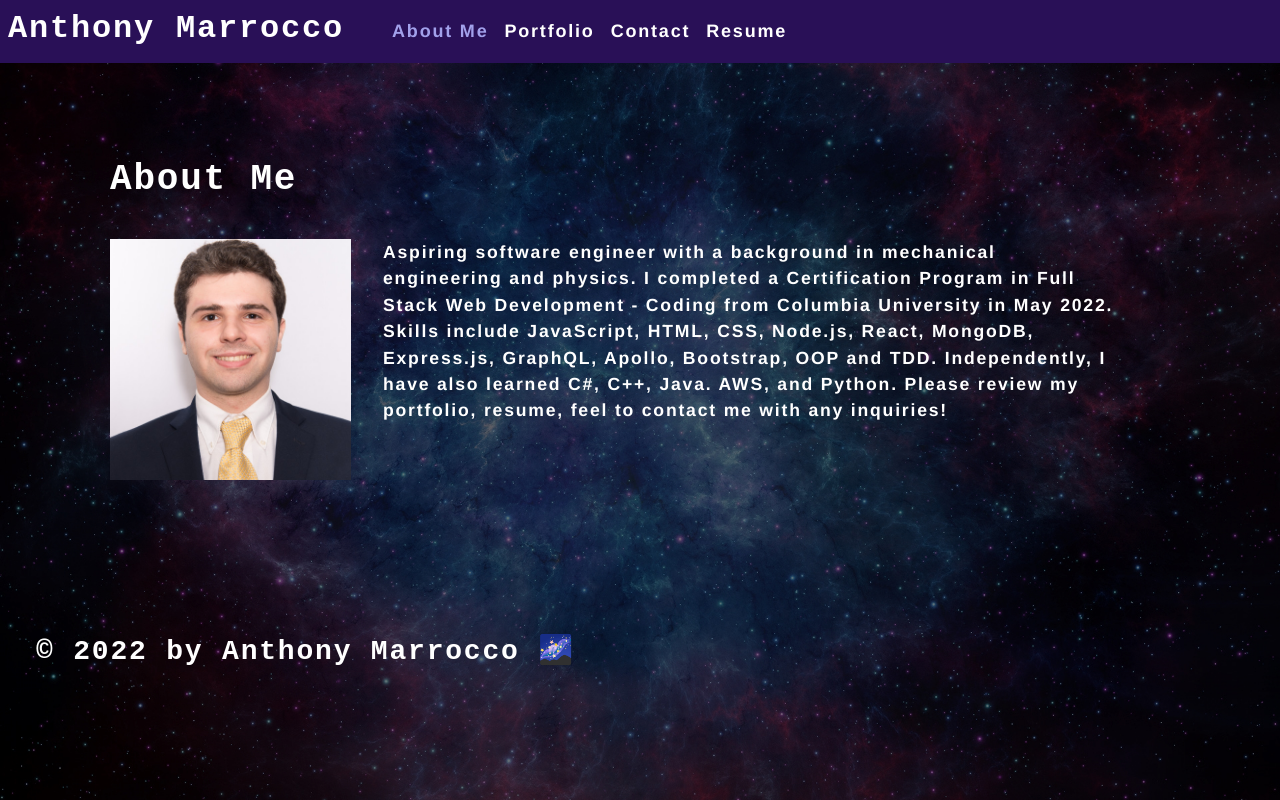
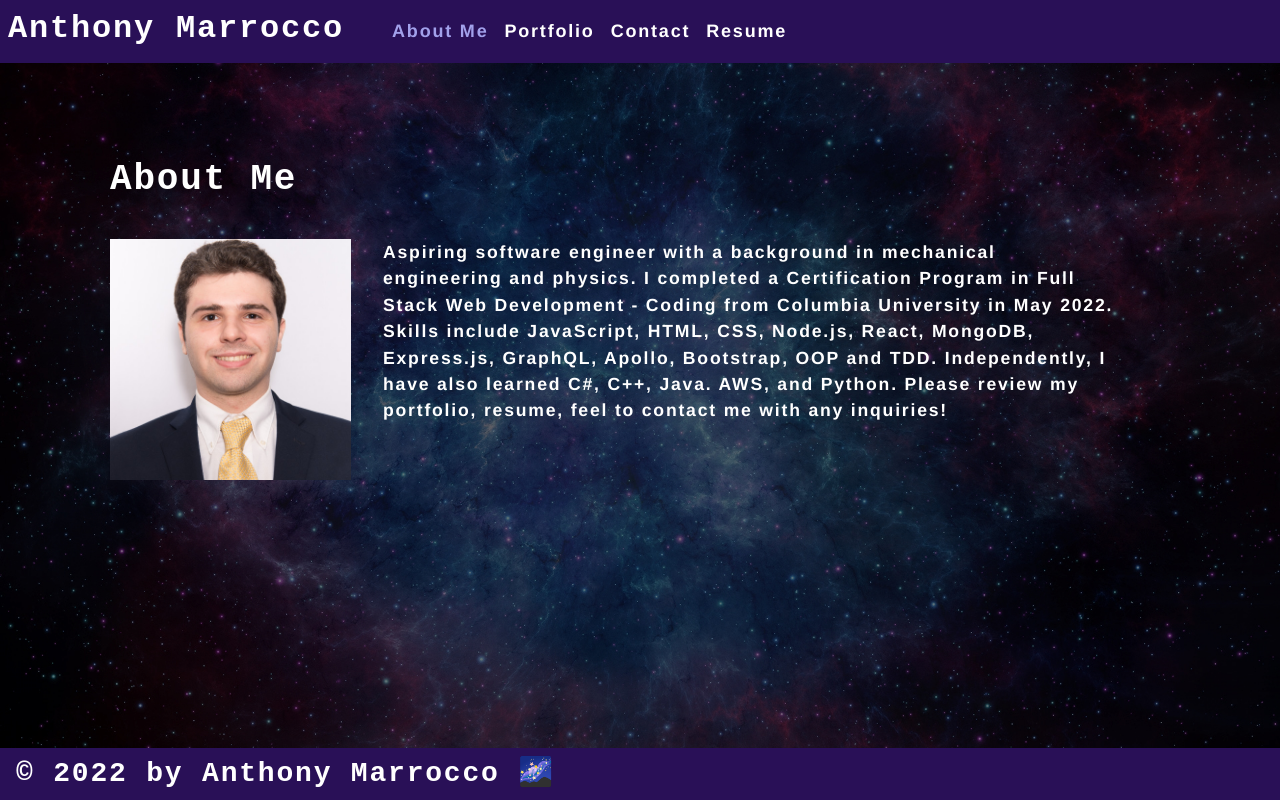
Before and after one commit to ajmarrocco/ajmportfolio, a React (Create React App) app: page / in a window 1280 px wide. Built offline with nearby package versions, Linux system fonts and the light colour scheme.

Commit message:
change html min-height from 100% to 100vh

```diff
--- a/src/App.js
+++ b/src/App.js
@@ -13,7 +13,7 @@ function App() {
   const [currentTitle, setCurrentTitle] = useState(titles[0]);
 
   return (
-    <div>
+    <div className='div-main'>
       <Header
             titles={titles}
             setCurrentTitle={setCurrentTitle}
--- a/src/components/Footer/index.js
+++ b/src/components/Footer/index.js
@@ -3,8 +3,8 @@ import React from 'react'
 function Footer() {
 
     return (
-        <footer className="mx-2">
-            <h3>&copy; 2022 by Anthony Marrocco 🌌</h3>
+        <footer>
+            <h3 className="px-2">&copy; 2022 by Anthony Marrocco 🌌</h3>
         </footer>
     )
 }
--- a/src/index.css
+++ b/src/index.css
@@ -25,7 +25,7 @@ main {
 
 html,
 body {
-  min-height: 100%;
+  min-height: 100vh;
 }
 
 body {
@@ -42,7 +42,6 @@ body {
   /* background: var(--dark); */
   color: var(--light);
   font-family: 'Helvetica', sans-serif;
-
 }
 
 h1,
@@ -318,31 +317,12 @@ a {
   right:0;
 } */
 
-/* footer {
+footer {
   background-color: var(--dark);
-  text-align: center;
-  height: 60px;
-  padding-top: 12px;
-  font-size: 20px;
   position: absolute;
   left:0;
   bottom:0;
   right:0;
-} */
-
-/* styles footer */
-footer{
-  margin-top: 20px;
-  margin-bottom: 0px;
-  background-color: var(--tertiary-color);
-  display: flex;
-  flex-wrap: wrap;
-  justify-content: space-between;
-}
-/* styles h2 and h3 in footer */
-footer h2, footer h3{
-  padding: 20px;
-  text-shadow: var(--blue-shadow);
 }
 
 @media screen and (max-width: 1020px) {
```
